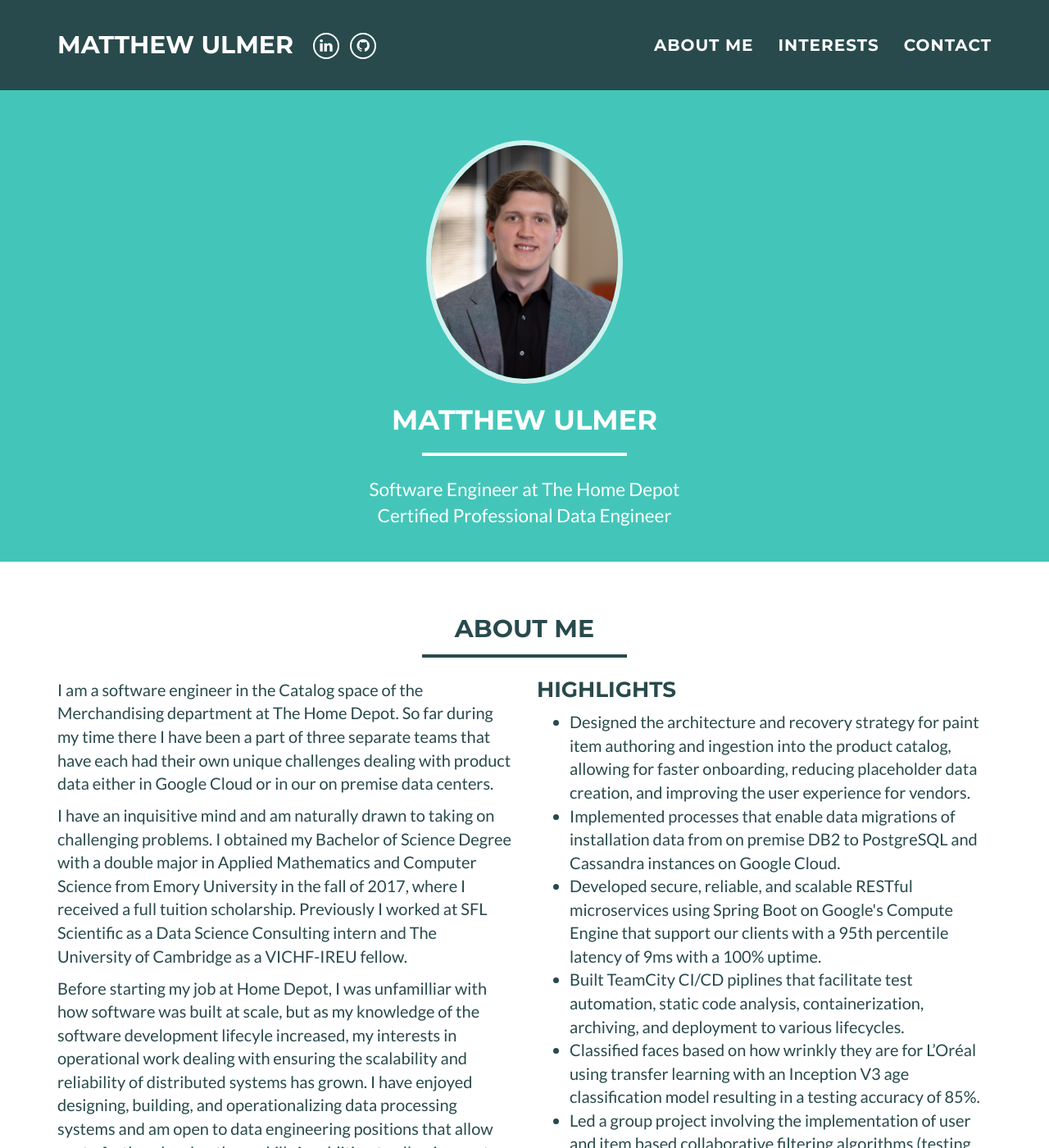
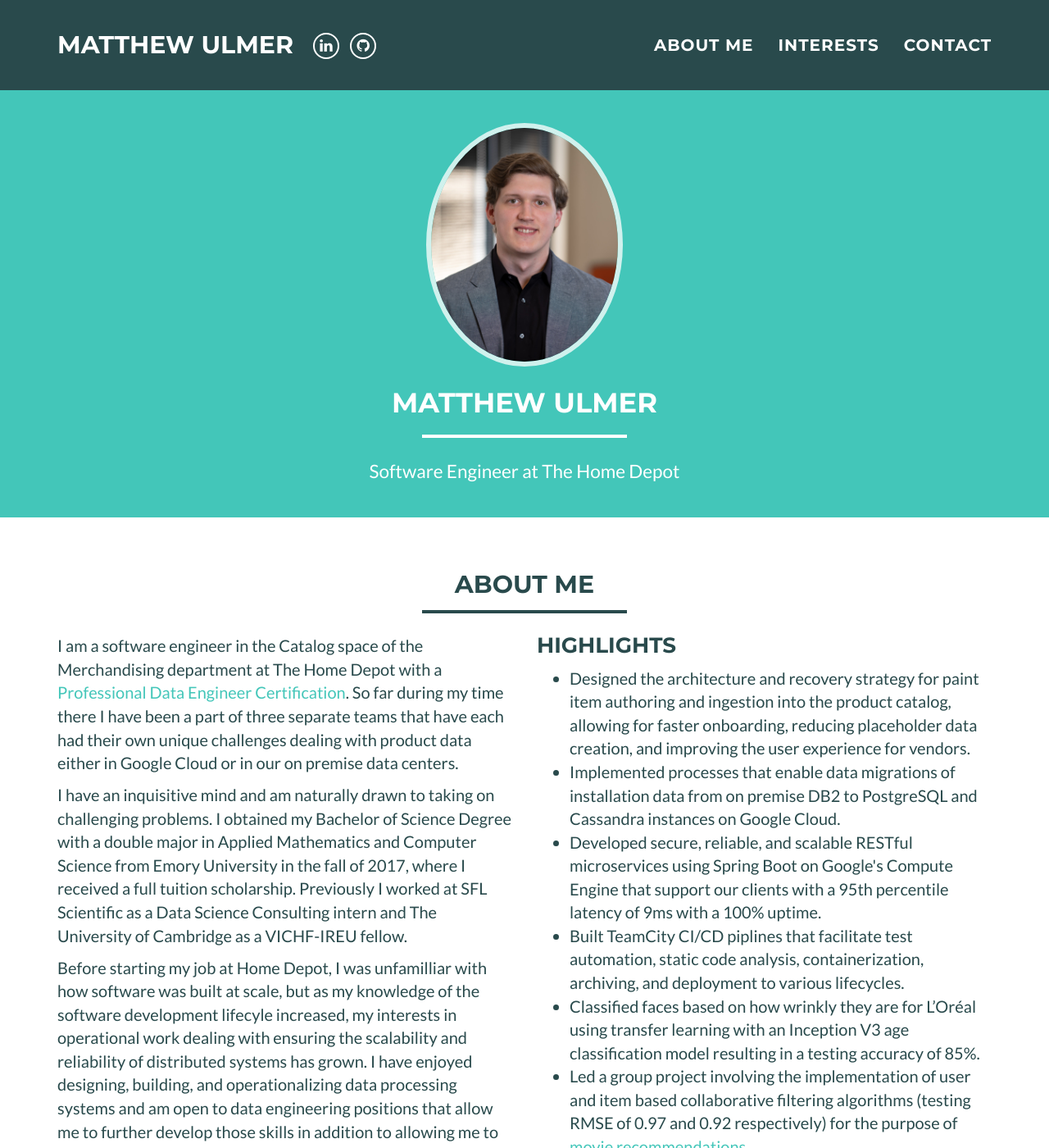
Before and after one commit to Ulminator/ulminator.github.io, a Jekyll site: the page built from index.html, in a window 1280 px wide and 1400 px high. Shown: the whole window at 82% size. Built offline with Jekyll 4.4.1, drawn with Linux system fonts in a browser that asks for light colours.

```diff
--- a/_config.yml
+++ b/_config.yml
@@ -3,8 +3,7 @@ name: Matthew Ulmer
 email: mulmer16@gmail.com
 #canonical_url: https://edwinexemplar.com
 keywords: "Software Engineer, Data Engineer, Backend Engineer, GCP, Google Cloud, Data Pipeline, Java, Node.js, Agile, Pair Programming"
-skills: "Software Engineer at The Home Depot <br />
-<a style=\"color:#FFFFFF;\" href=\"https://www.credential.net/coxzk5me?key=acd89490bdfe162f06b1b39aac3ba74f67c8a244e5ab638e3d52cd23116071f3\">Certified Professional Data Engineer</a>"
+skills: "Software Engineer at The Home Depot"
 baseurl:
 
 # Social networks usernames (many more available: google-plus, flickr, dribbble, pinterest, instagram, tumblr, linkedin, etc.)
--- a/_includes/about_me.html
+++ b/_includes/about_me.html
@@ -9,7 +9,8 @@
     <div class="row">
 	    <div class="col-sm-6">
     		<p>
-          I am a software engineer in the Catalog space of the Merchandising department at The Home Depot.
+          I am a software engineer in the Catalog space of the Merchandising department at The Home Depot with a
+          <a href="https://www.credential.net/coxzk5me?key=acd89490bdfe162f06b1b39aac3ba74f67c8a244e5ab638e3d52cd23116071f3">Professional Data Engineer Certification</a>.
           So far during my time there I have been a part of three separate teams that have each had their
           own unique challenges dealing with product data either in Google Cloud or in our on premise data centers.
         <p>
--- a/_includes/css/main.css
+++ b/_includes/css/main.css
@@ -109,7 +109,6 @@ header .intro-text .name {
 header .intro-text .skills {
     font-size: 1.25em;
     font-weight: 300;
-    display: inline-block
 }
 
 @media(min-width:768px) {
```
